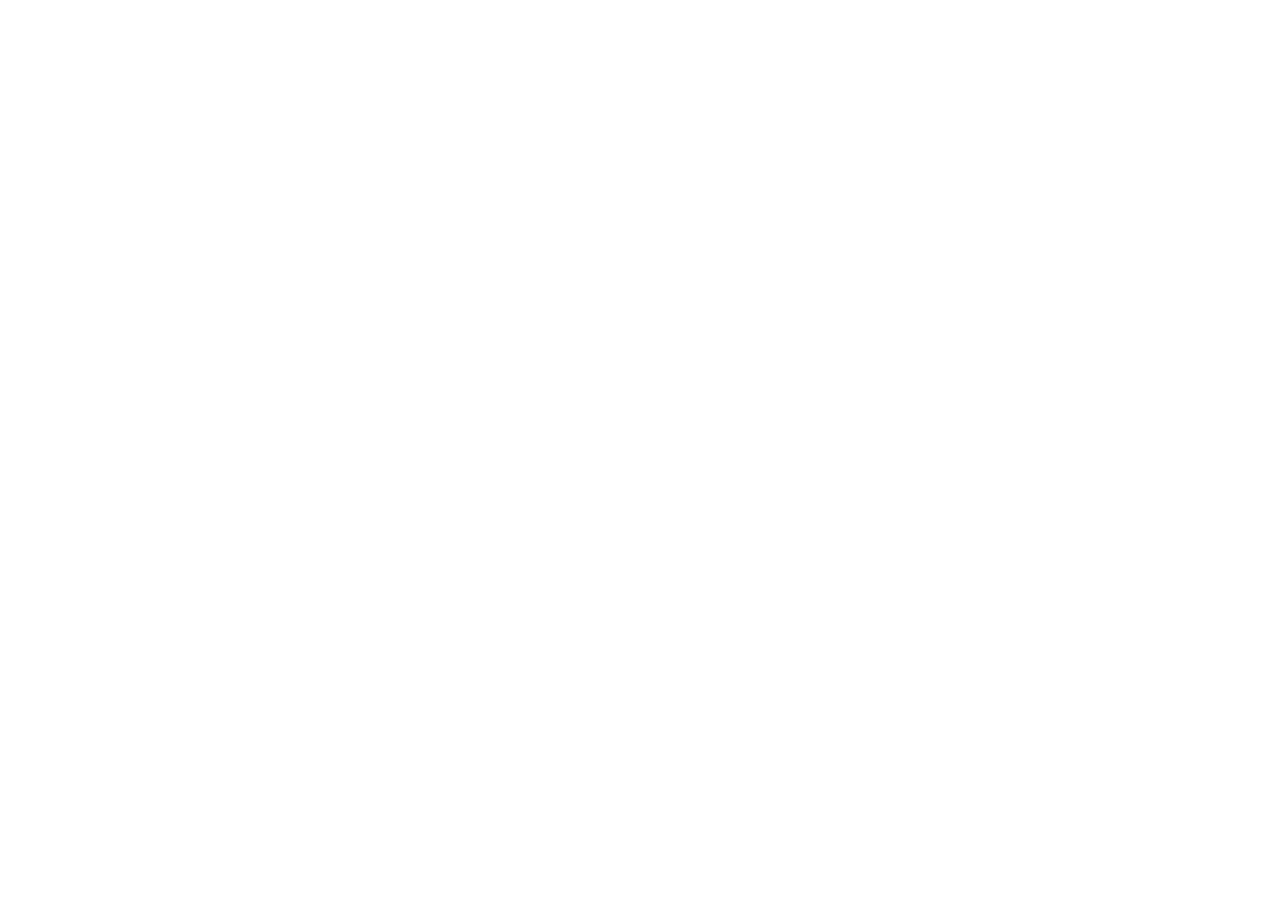
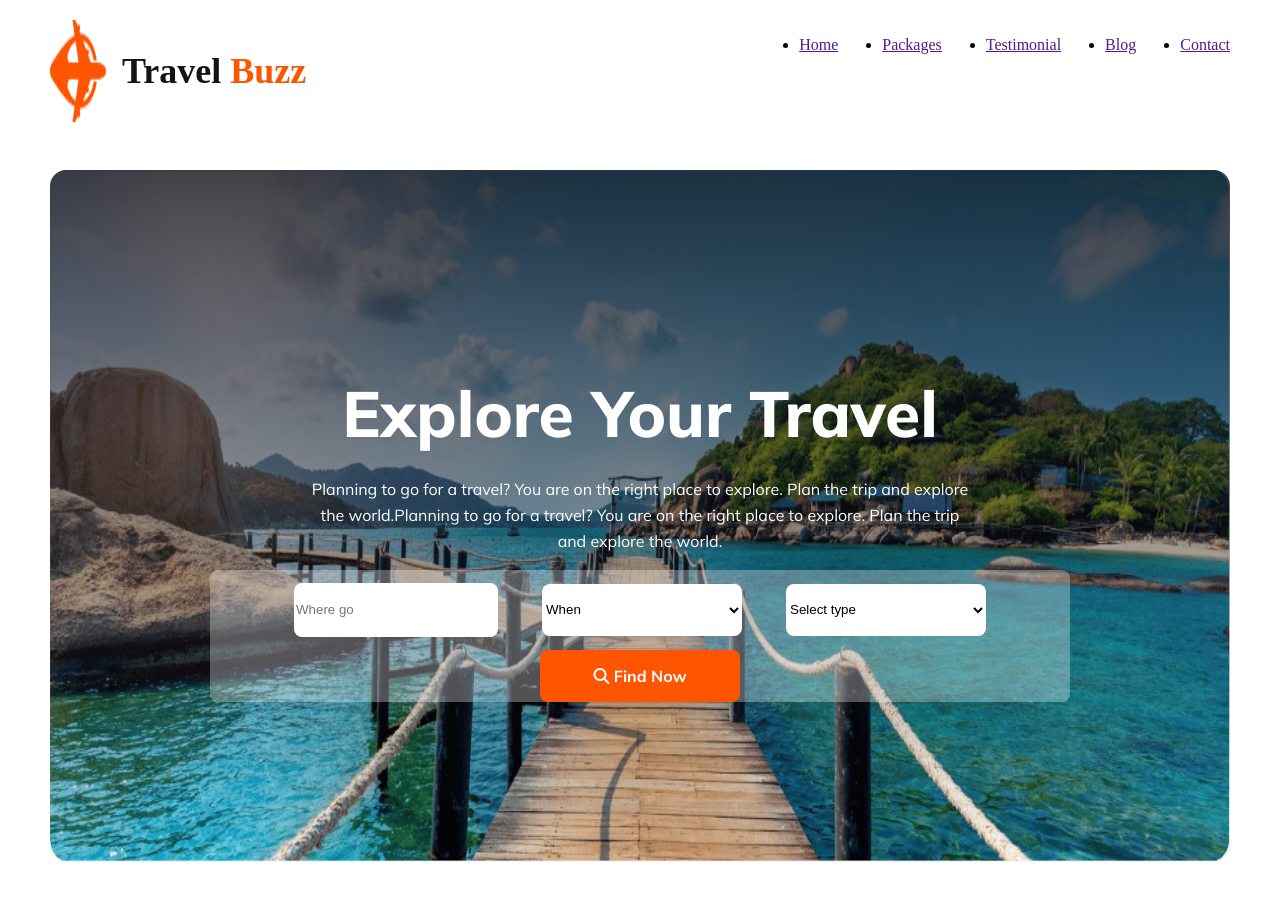
Before and after one commit to hqefahad/Travel-Buzz, a plain HTML site: page index.html in a window 1280 px wide. Before the commit the page ends 800 px from the top, so only its background shows below. Drawn offline with Linux system fonts and the light colour scheme.

Commit message:
banner part done

```diff
--- a/index.html
+++ b/index.html
@@ -1,5 +1,6 @@
 <!DOCTYPE html>
 <html lang="en">
+
 <head>
     <meta charset="UTF-8">
     <meta name="viewport" content="width=device-width, initial-scale=1.0">
@@ -7,13 +8,61 @@
     <!-- link css -->
     <link rel="stylesheet" href="styles/style.css">
 
+    <!-- link fonts -->
+    <link rel="preconnect" href="https://fonts.googleapis.com">
+    <link rel="preconnect" href="https://fonts.gstatic.com" crossorigin>
+    <link href="https://fonts.googleapis.com/css2?family=Mulish:wght@400;700;800&display=swap" rel="stylesheet">
+
+    <!-- FontAwesome -->
+    <script src="https://kit.fontawesome.com/0994d42594.js" crossorigin="anonymous"></script>
 
     <title>Travel Buzz</title>
 </head>
+
 <body>
     <header>
+        <nav>
+            <div class="navContainer">
+                <div class="name">
+                    <img src="Images/Group 40071 (2).png" alt="">
+                    <h2 class="name-Title">Travel <span>Buzz</span></h2>
+                </div>
+                <div>
+                    <ul class="nav-items">
+                        <li><a href="">Home</a></li>
+                        <li><a href="">Packages</a></li>
+                        <li><a href="">Testimonial</a></li>
+                        <li><a href="">Blog</a></li>
+                        <li><a href="">Contact</a></li>
+                    </ul>
+                </div>
+            </div>
+        </nav>
 
+        <!-- Banner part -->
+        <div class="banner">
+            <h1 class="banner-title">Explore Your Travel</h1>
+            <p class="banner-desc">Planning to go for a travel? You are on the right place to explore. Plan the trip and
+                explore the world.Planning to go for a travel? You are on the right place to explore. Plan the trip and
+                explore the world. </p>
+            <div class="banner-container">
+                <form action="">
+                    <input type="text" name="" placeholder="Where go" id="">
+                    <select name="" aria-placeholder="When" id="">
+                        <option class="option" value="">When</option>
+                    </select>
+                    <select name="" aria-placeholder="select type" id="">
+                        <option class="option" value="">Select type</option>
+                    </select>
+                    <button class="btn-primary">
+                        <i class="fa-solid fa-magnifying-glass"></i>
+                        Find Now
+                    </button>
+                </form>
+            </div>
+        </div>
     </header>
+
     <body>
 
     </body>
@@ -21,4 +70,5 @@
 
     </footer>
 </body>
+
 </html>
--- a/styles/style.css
+++ b/styles/style.css
@@ -0,0 +1,134 @@
+:root {
+    --primary-color: #FF5400;
+}
+
+/* Shared area design  */
+
+
+/* main area design  */
+body {
+    margin: 20px 50px;
+}
+
+.navContainer {
+    display: flex;
+    justify-content: space-between;
+}
+
+.nav img {
+    width: 3em;
+    height: 3.5em;
+}
+
+.name {
+    display: flex;
+    gap: 1em;
+}
+
+.name-Title {
+    color: #131318;
+    font-size: 2.25em;
+    font-weight: 800;
+}
+
+.name-Title>span {
+    color: var(--primary-color);
+}
+
+.nav-items {
+    display: flex;
+    gap: 44px;
+}
+
+/* banner design  */
+.banner {
+    background: linear-gradient(180deg, rgba(19, 19, 24, 0.80) 0%, rgba(19, 19, 24, 0.00) 100%), url('../Images/Group\ 13\ \(1\)\ \(1\).png');
+    background-repeat: no-repeat;
+    background-size: 100% 100%;
+    border-radius: 16px;
+    text-align: center;
+    padding: 10em;
+    margin: 3em 0em;
+    display: flex;
+    flex-direction: column;
+    align-items: center;
+}
+
+.banner-title {
+    color: #FFF;
+    font-family: Mulish;
+    font-size: 4rem;
+    font-weight: 800;
+}
+
+.banner-desc {
+    color: #FFF;
+    text-align: center;
+    font-family: Mulish;
+    font-size: 1rem;
+    font-weight: 400;
+    line-height: 26px;
+    margin-top: -20px;
+    max-width: 660px;
+}
+
+.banner-container {
+    border-radius: 8px;
+    background: rgba(255, 255, 255, 0.30);
+    /* display: flex; */
+    padding: 0em 1em;
+    align-items: flex-start;
+    gap: 24px;
+}
+
+.banner-container input,
+select {
+    width: 200px;
+    height: 52px;
+    border: none;
+    border-radius: 8px;
+    background: #FFF;
+    margin: 1em 1.5em;
+}
+
+
+.btn-primary {
+    border-radius: 8px;
+    background: #FF5400;
+    width: 200px;
+    height: 52px;
+    border: none;
+    color: #FFF;
+    text-align: center;
+    font-family: Mulish;
+    font-size: 16px;
+    font-weight: 700;
+}
+
+
+/* responsive part  */
+
+@media screen and (max-width: 600px) {
+
+    .nav-items {
+        display: none;
+    }
+    .banner{
+        padding: 30px;
+        flex-direction: column;
+    }
+    .banner-container {
+        flex-direction: block;
+        padding: 15px 0px;
+    }
+
+    .banner-title{
+        font-size: 22px;
+        width: 220px;
+        margin-bottom: 28px;
+    }
+
+    .banner-desc{
+        font-size: 14px;
+    }
+}
```
